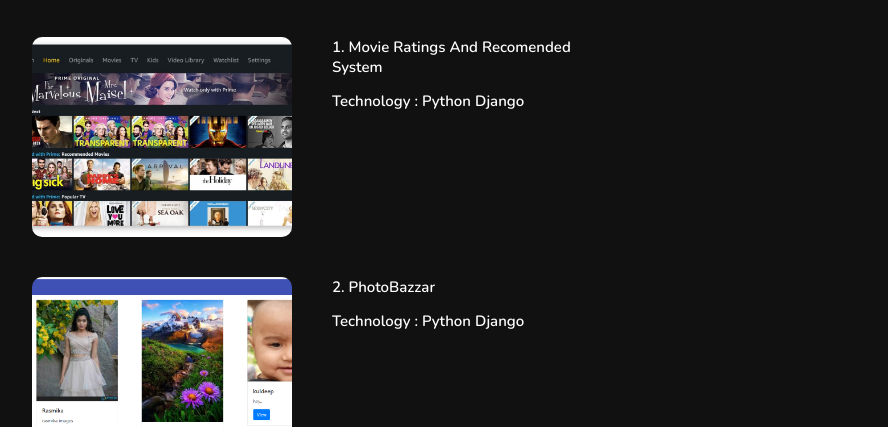
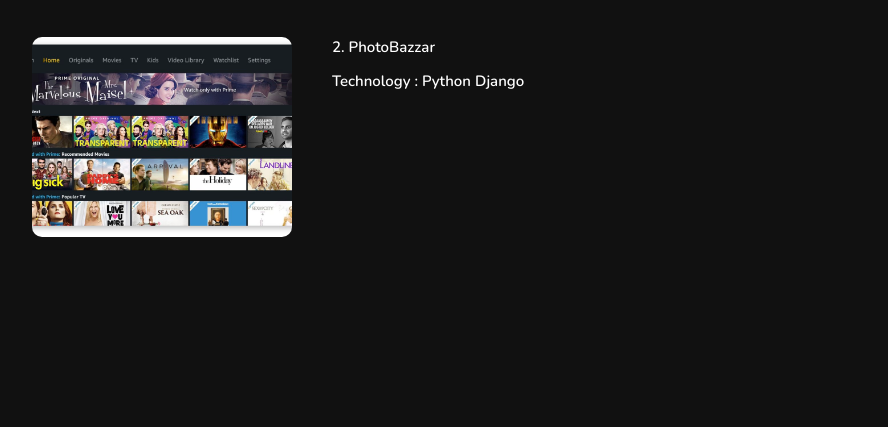
Before and after one commit to pradipkumarparmar/Resume, a plain HTML site: page index.html in a window 1280 px wide. Shown: the part 3288-3715 px from the top of the page, without its empty margins (353-1241 px from the left). Drawn offline with nearby package versions, Linux system fonts and the light colour scheme.

Commit message:
New changes Added

```diff
--- a/index.html
+++ b/index.html
@@ -216,21 +216,7 @@
 
             </div>
 
-            <div class="box boxes">
-                <!-- <img src="images/img2.jpg" alt=""> -->
-                <h1 id="text">1. Movie Ratings And Recomended System</h1>
-                <br>
-                <h1 id="text">Technology : Python Django</h1>
-            </div>
 
-            <div class="box">
-                <!-- <img src="images/img3.jpg" alt=""> -->
-            </div>
-
-            <div class="box">
-                <a href="https://github.com/pradipkumarparmar/photobazaar" target="_blank"> <img src="img4.png"
-                        alt=""></a>
-            </div>
 
             <div class="box">
                 <!-- <img src="images/img5.jpg" alt=""> -->
```
